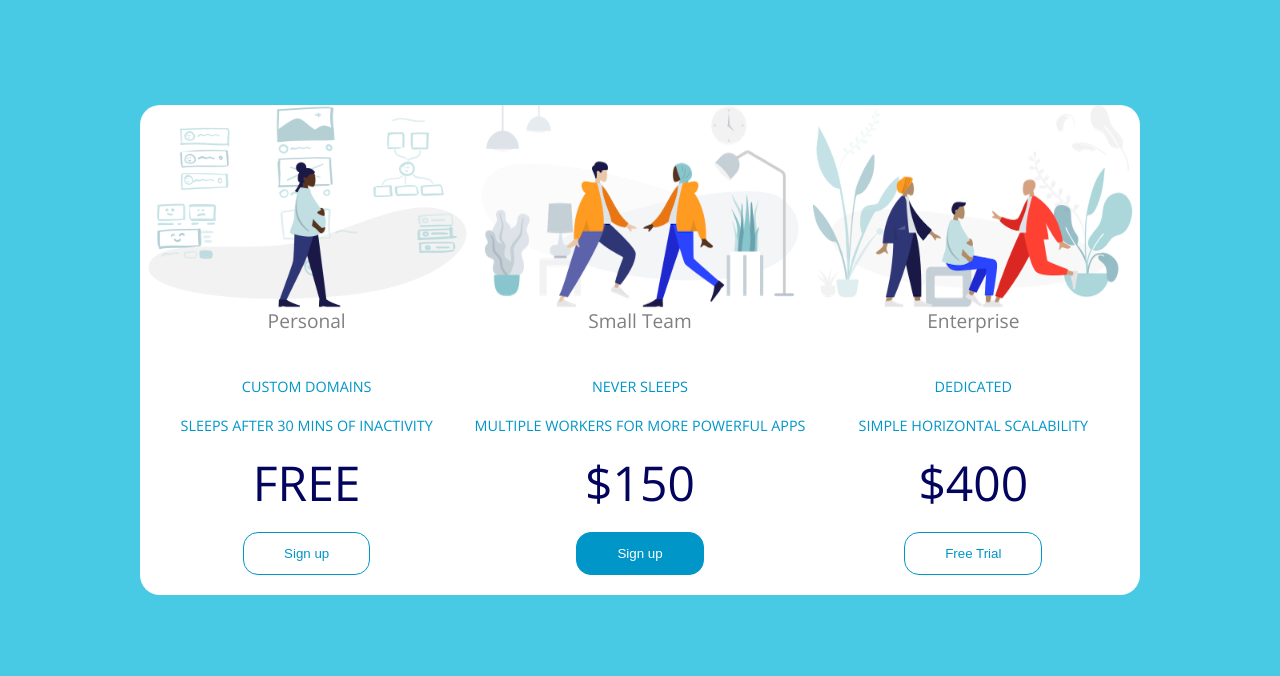
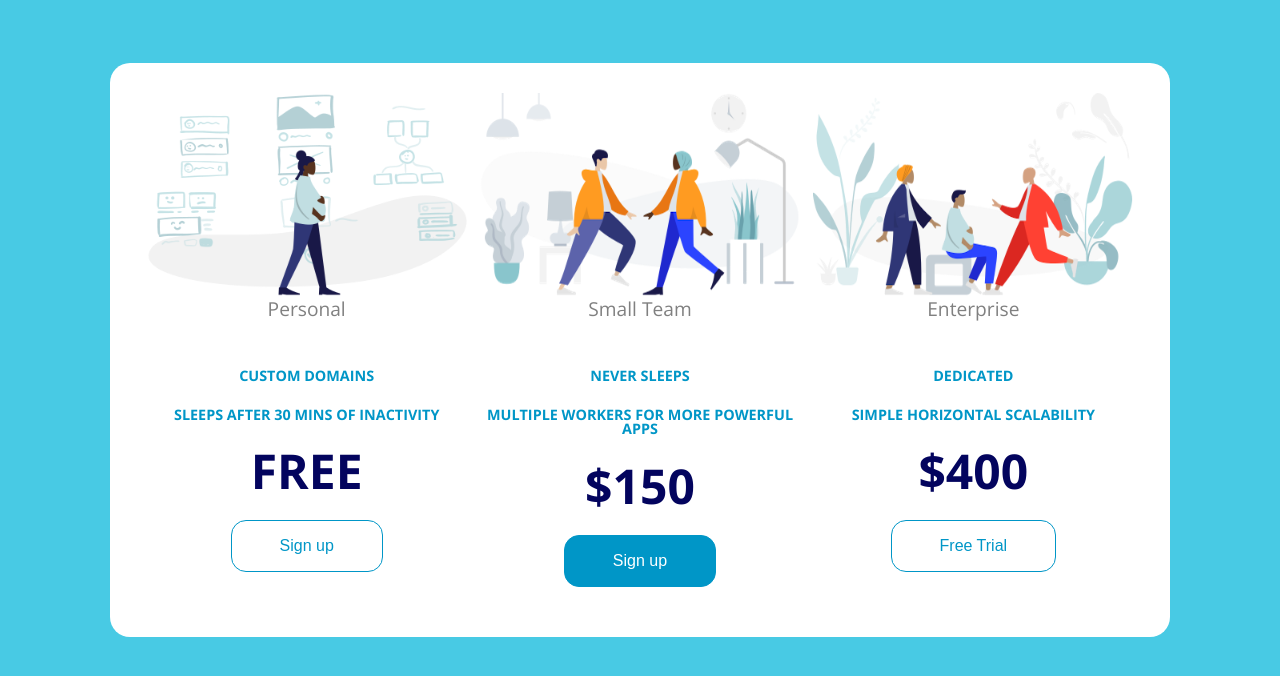
Before and after one commit to camercha/pricing_panel, a plain HTML site: page index.html in a window 1280 px wide. Drawn offline with nearby package versions, Linux system fonts and the light colour scheme.

Commit message:
changed the padding and how bold the font is

```diff
--- a/style.css
+++ b/style.css
@@ -15,7 +15,7 @@ section{
     border-radius: 20px;
     display: flex;
     flex-direction: column;
-
+    padding: 30px;
 
 }
 
@@ -41,6 +41,8 @@ p{
     font-family: "Open Sans";
     color:#0096c7 ;
     text-transform: uppercase;
+    font-weight: bold;
+
 
 }
  .topP{
@@ -64,6 +66,7 @@ button{
    display: inline-block;
    margin-bottom: 20px;
    transition: 0.5s;
+   font-size: 1em;
 
 }
 
@@ -100,9 +103,13 @@ button:hover{
     section{
         flex-direction: row;
         width: 1000px;
+        padding: 30px;
 
 
 
 
     }
+
+
+
 }
```
